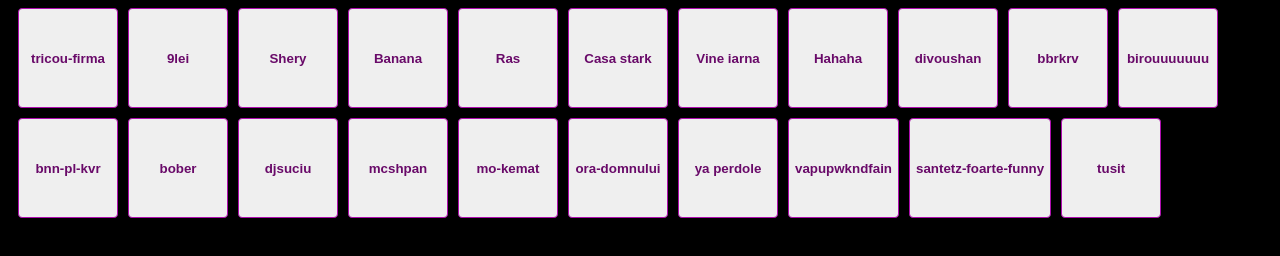
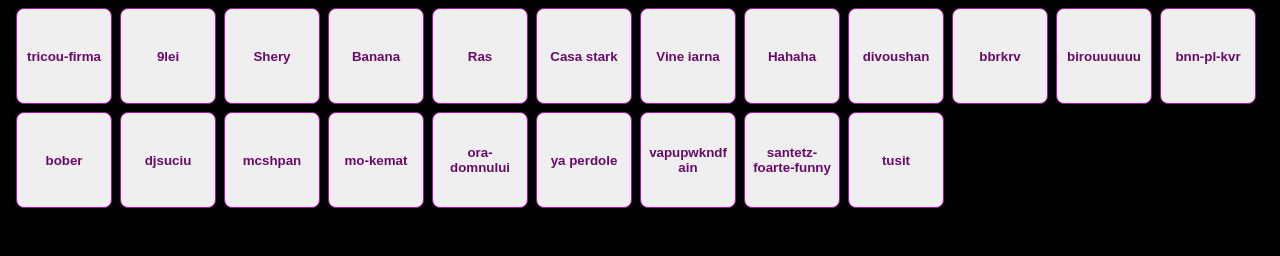
Before and after one commit to cbordei/soundboard-pubg, a website: page index.html in a window 1280 px wide. Drawn offline with Linux system fonts and the light colour scheme.

Commit message:
changed style

```diff
--- a/index.html
+++ b/index.html
@@ -18,7 +18,7 @@
     <audio id="Shery" src="sounds/Shery.m4a"></audio>
     <audio id="divoushan" src="sounds/divoushan.m4a"></audio>
     <audio id="bbrkrv" src="sounds/bbrkrv.m4a"></audio>
-    <audio id="birouuuuuuu" src="sounds/birouuuuuuu.m4a"></audio>
+    <audio id="birouuuuuu" src="sounds/birouuuuuu.m4a"></audio>
     <audio id="bnn-pl-kvr" src="sounds/bnn-pl-kvr.m4a"></audio>
     <audio id="bober" src="sounds/bober.m4a"></audio>
     <audio id="djsuciu" src="sounds/djsuciu.m4a"></audio>
@@ -46,7 +46,7 @@
         'Hahaha',
         'divoushan',
         'bbrkrv',
-        'birouuuuuuu',
+        'birouuuuuu',
         'bnn-pl-kvr',
         'bober',
         'djsuciu',
@@ -62,7 +62,7 @@
         const btn = document.createElement('button')
         btn.classList.add('btn')
         btn.innerText = sound
-        btn.addEventListener('click', () => {
+        btn.addEventListener('click', (ev) => {
           stopSongs()
           document.getElementById(sound).play()
         })
--- a/src/styles.css
+++ b/src/styles.css
@@ -11,24 +11,39 @@
   justify-content: center;
   align-items: center;
 }
+
+#buttons {
+  display: flex;
+  flex-wrap: wrap;
+}
+
 button {
-  min-width: 100px;
-  height: 100px;
-  margin-left: 10px;
-  margin-bottom: 10px;
-  border-radius: 4px;
+  min-width: 6rem;
+  max-width: 6rem;
+  height: 6rem;
+  margin-left: 0.5rem;
+  margin-bottom: 0.5rem;
+  border-radius: 0.5rem;
   border: 1px solid rgb(175, 13, 175);
   cursor: pointer;
   color: rgb(105, 10, 105);
   font-weight: 600;
+  word-wrap: break-word;
 }
+
+button:hover {
+  background-color: rgb(181, 181, 245);
+  color: yellow;
+}
+
 
 @media only screen and (max-device-width: 600px) {
   body {
     background-color: black;
   }
   button {
-    width: 300px;
+    min-width: 300px;
+    max-width: 300px;
     height: 300px;
     margin-left: 10px;
     margin-bottom: 10px;
```
Also changed, not shown: 2 other files.
